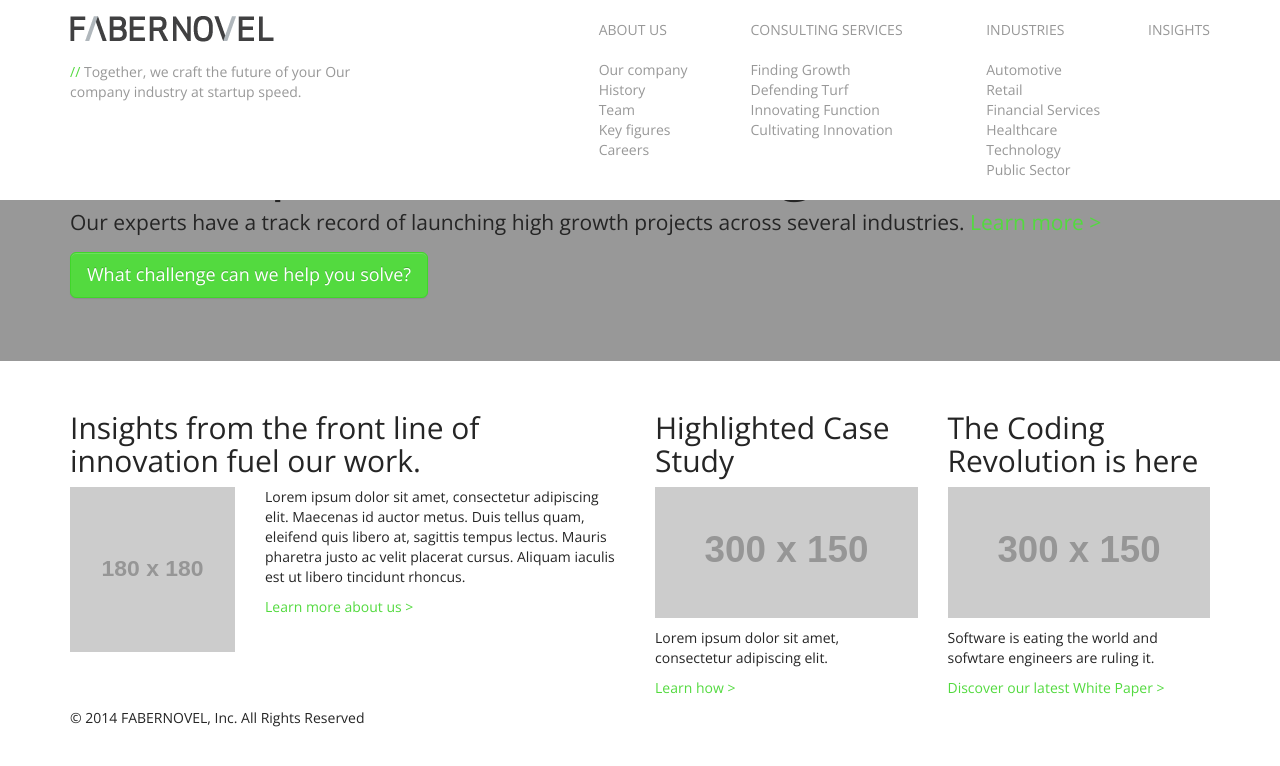
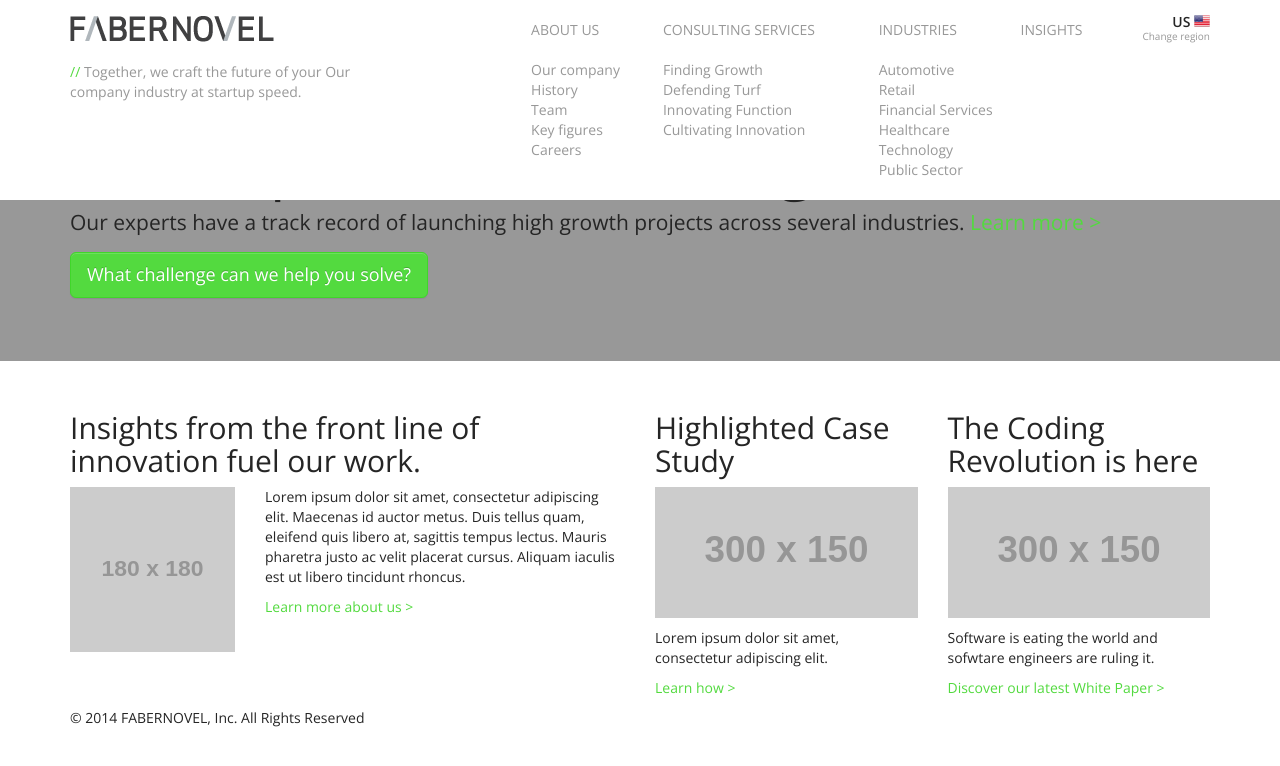
Before and after one commit to jasonwolenik/fabernovel-us, a Jekyll site: the page built from index.html, in a window 1280 px wide. Shown: the top 766 px of the page. Built offline with Jekyll 4.4.1, drawn with Linux system fonts in a browser that asks for light colours; nearby versions of some CDN libraries.

Commit message:
add region selector

```diff
--- a/_config.yml
+++ b/_config.yml
@@ -2,7 +2,7 @@
 title: FABERNOVEL US
 email: your-email@domain.com
 description: "Write an awesome description for your new site here. You can edit this line in _config.yml. It will appear in your document head meta (for Google search results) and in your feed.xml site description."
-baseurl: "/fabernovel-us"
+baseurl: ""
 url: "http://fabernovel.github.io"
 twitter_username: jekyllrb
 github_username:  jekyll
--- a/_includes/header.html
+++ b/_includes/header.html
@@ -10,6 +10,12 @@
       </li>
     </ul>
     <div class="nav-menu-container visible-md-block visible-lg-block">
+
+      <div id="region-selector">
+        US <img src="{{ site.baseurl }}/img/usa_icon.png"><br/>
+        <a href="#">Change region</a>
+      </div>
+
       <ul id="nav-menu">
         <li class="nav-menu-item">
           <a class="nav-menu-title">About Us</a>
--- a/assets/css/main.css
+++ b/assets/css/main.css
@@ -50,6 +50,31 @@ header ul{
   margin-top: 20px;
 }
 
+#region-selector{
+  text-align: right;
+  float: right;
+  font-size: 14px;
+  font-weight: 600;
+  color: rgb(37,37,37);
+  padding-top: 16px;
+  margin-left: 60px;
+  line-height: 11px;
+}
+#region-selector img{
+  height: 16px;
+  width: auto;
+  margin-top: -4px;
+}
+#region-selector a{
+  color: #989898;
+  font-size: 10px;
+  font-weight: 400;
+}
+#region-selector a:hover{
+  color: #53da3f;
+}
+
+
 #nav-menu{
   float:right;
   position: relative;
@@ -59,7 +84,7 @@ header ul{
 
 #nav-menu li{
   display: inline-block;
-  margin-left: 80px;
+  margin-left: 60px;
 
 }
 
```
Also changed, not shown: img/usa_icon.png (added).
